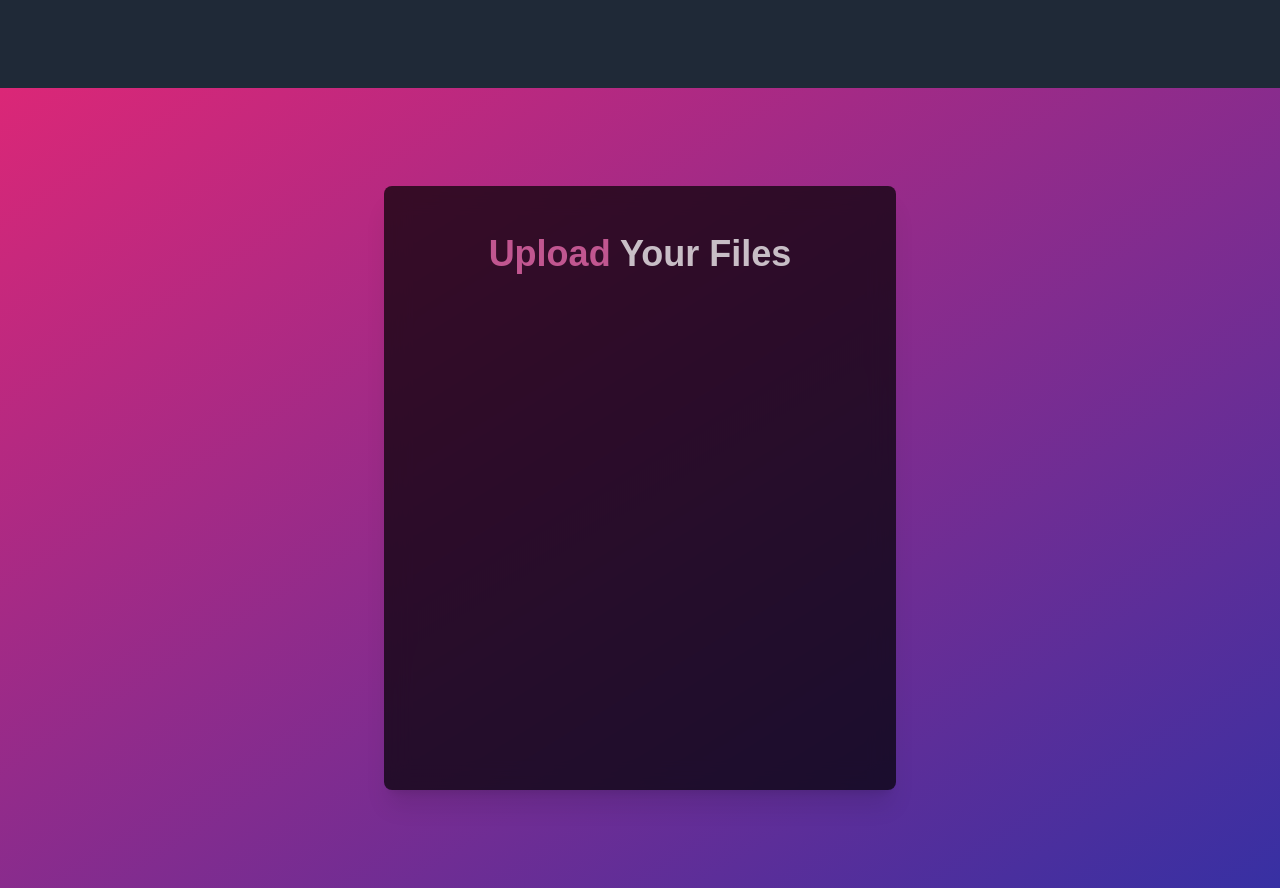
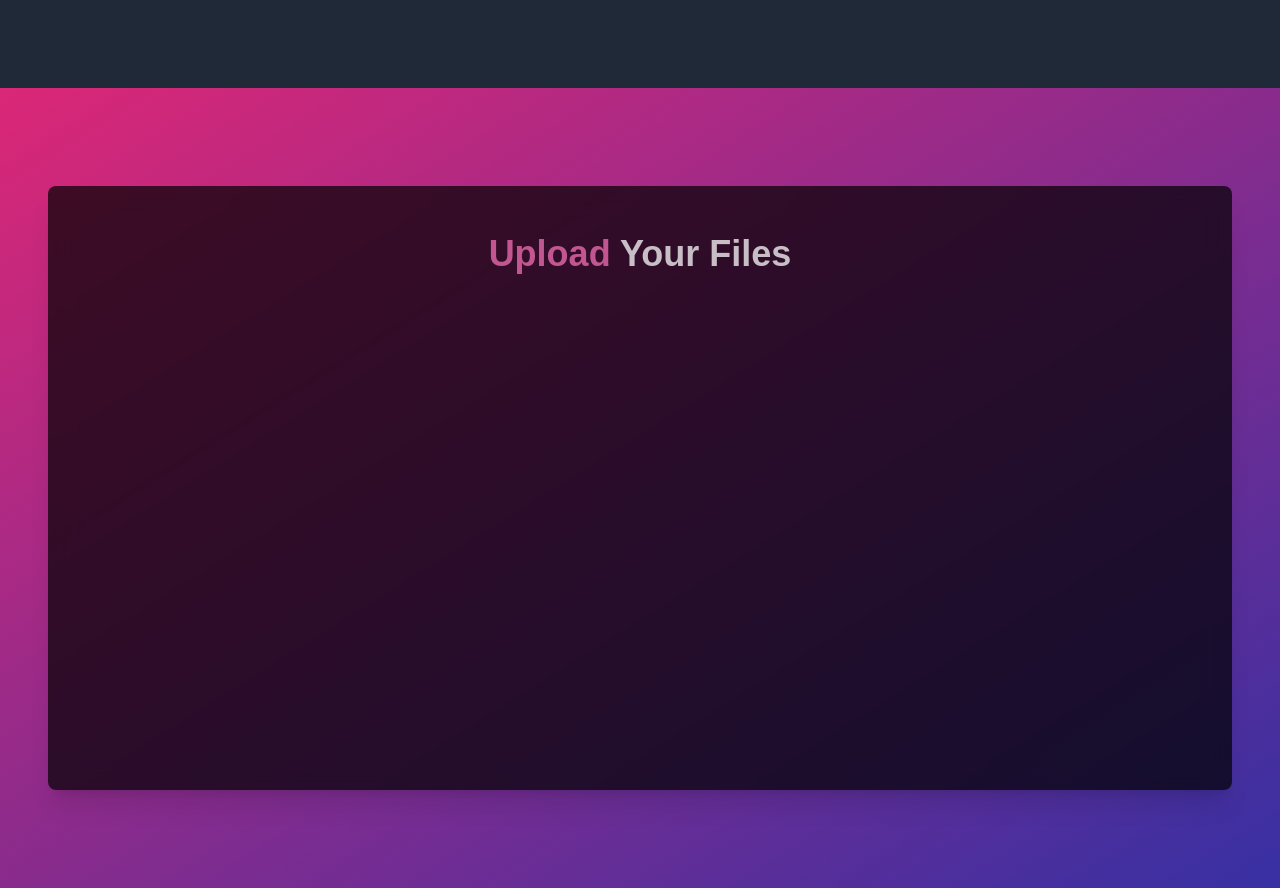
Before and after one commit to NafisRayan/PortalUp, a React (Create React App) app in the folder Frontend/: page /upload in a window 1280 px wide. Built offline with nearby package versions, Linux system fonts and the light colour scheme.

Commit message:
`Added height styles and flexbox to motion divs in About, Home, and Upload pages`

```diff
--- a/Frontend/src/pages/About.js
+++ b/Frontend/src/pages/About.js
@@ -26,7 +26,7 @@ const About = () => {
       initial="hidden"
       animate="visible"
     >
-      <motion.div className="bg-black bg-opacity-60 rounded-lg shadow-xl p-6 md:p-12 m-4 w-full backdrop-blur-md animate-zoom-in">
+      <motion.div className="bg-black bg-opacity-60 rounded-lg shadow-xl p-6 md:p-12 m-4 w-full backdrop-blur-md animate-zoom-in flex flex-col justify-center items-center" style={{ height: '70vh' }}>
         <motion.h1
           className="text-white font-bold text-3xl md:text-4xl text-center mb-6 md:mb-8 animate-pulse"
           variants={textVariants}
--- a/Frontend/src/pages/Home.js
+++ b/Frontend/src/pages/Home.js
@@ -26,7 +26,7 @@ const Home = () => {
       initial="hidden"
       animate="visible"
     >
-      <motion.div className="bg-black bg-opacity-60 rounded-xl shadow-lg p-8 w-full" style={{ backdropFilter: 'blur(10px)' }}>
+      <motion.div className="bg-black bg-opacity-60 rounded-xl shadow-lg p-8 w-full flex flex-col justify-center items-center" style={{ backdropFilter: 'blur(10px)', height: '70vh' }}>
         <motion.h1
           className="text-white font-bold text-4xl text-center mb-6"
           variants={textVariants}
--- a/Frontend/src/pages/Upload.js
+++ b/Frontend/src/pages/Upload.js
@@ -4,7 +4,7 @@ import FileUpload from "../components/FileUpload";
 const Upload = () => {
   return (
     <div className="min-h-screen bg-gradient-to-br from-pink-600 to-indigo-800 flex justify-center items-center p-4 md:p-8">
-      <div className="bg-black bg-opacity-70 rounded-lg shadow-xl p-6 md:p-12 m-4 w-full max-w-lg backdrop-blur-md animate-zoom-in">
+      <div className="bg-black bg-opacity-70 rounded-lg shadow-xl p-6 md:p-12 m-4 w-full backdrop-blur-md animate-zoom-in">
         <h1 className="text-white font-bold text-3xl md:text-4xl text-center mb-6 md:mb-8 animate-pulse">
           <span className="text-pink-400">Upload</span> Your Files
         </h1>
```
